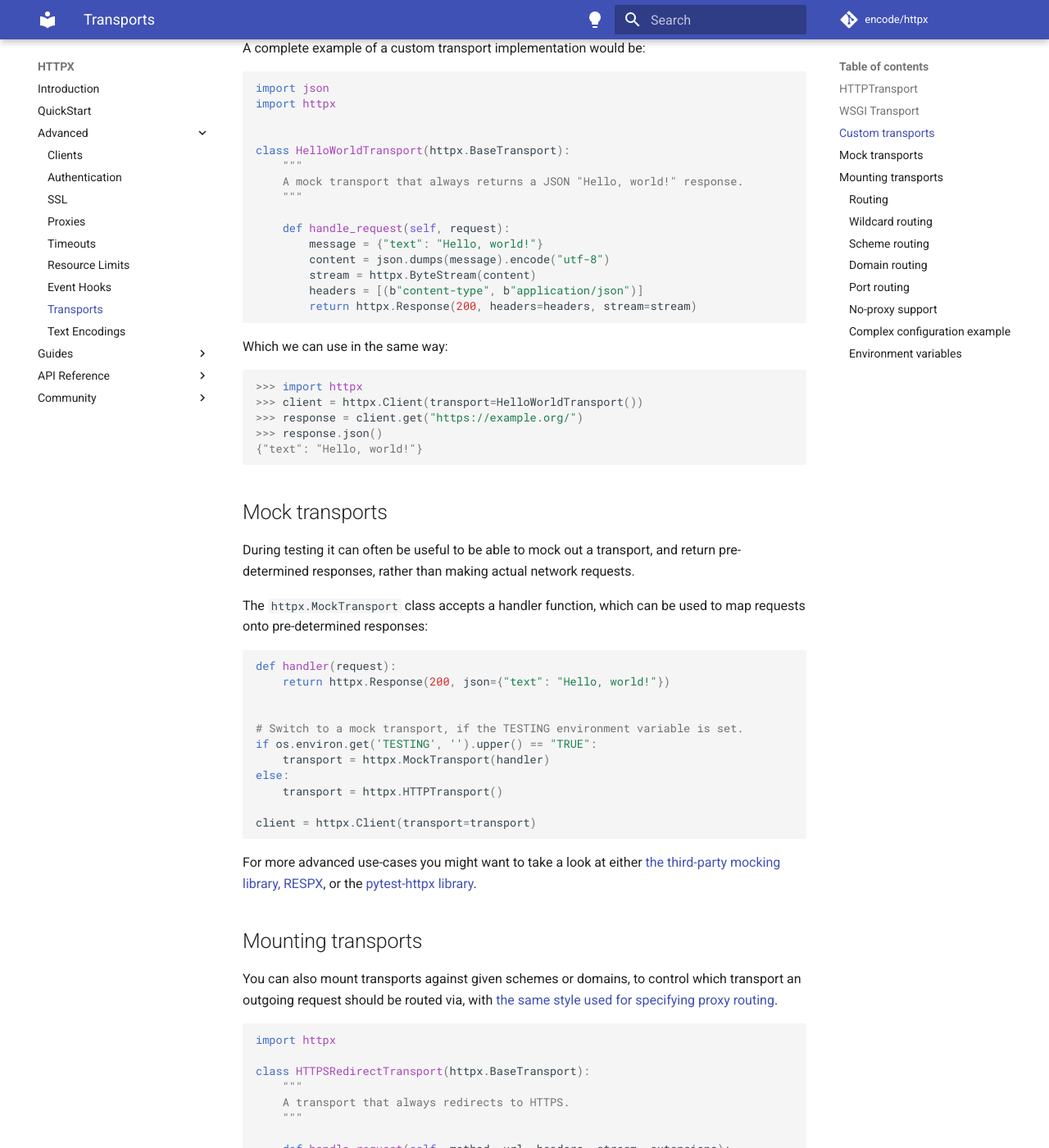
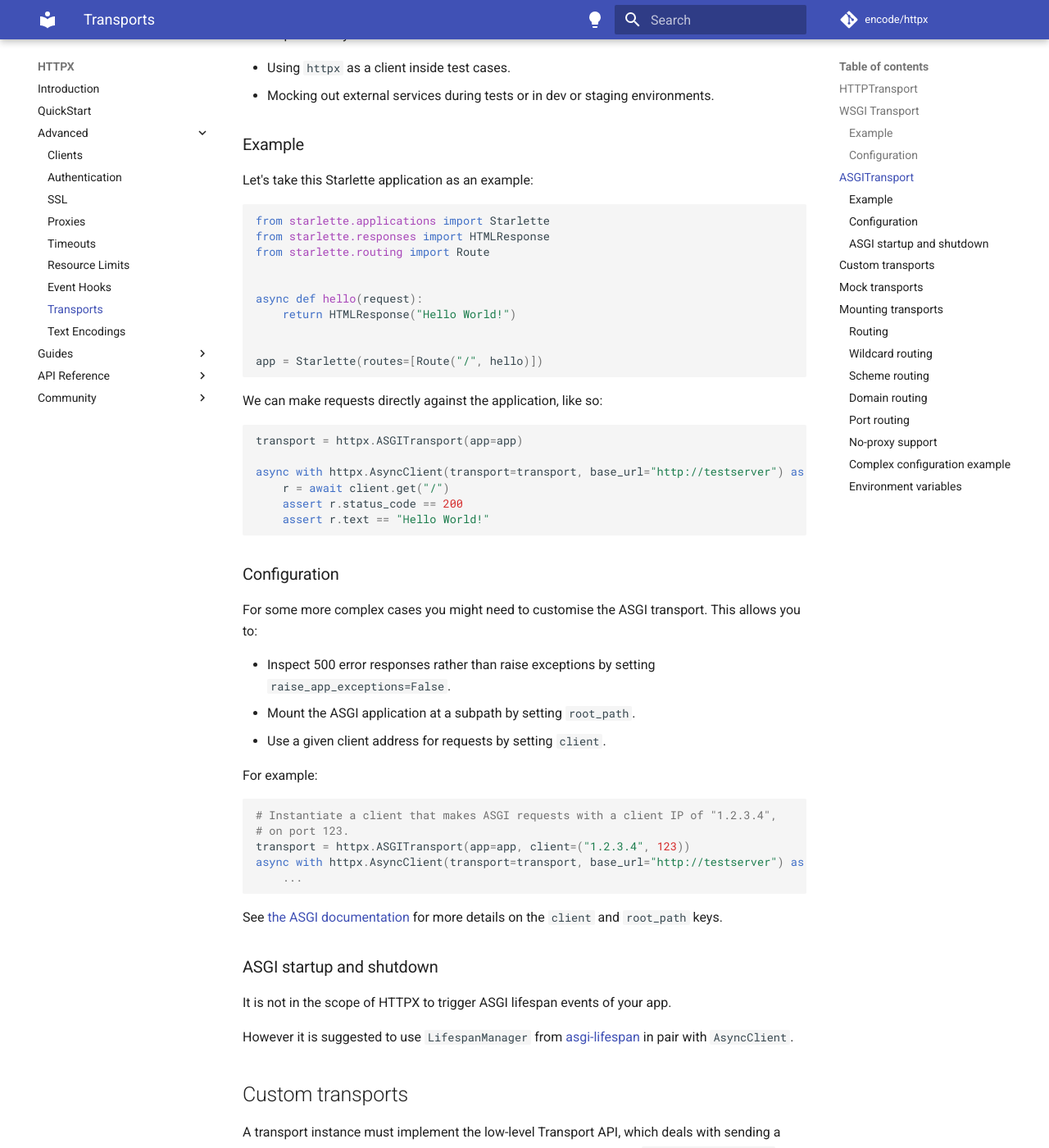
Before and after one commit to CarolinaBentrescas/httpx2, an MkDocs documentation site: the page built from docs/advanced/transports.md, in a window 1280 px wide and 1400 px high, scrolled down 2201 px. Shown: the whole window at 82% size. Built offline with MkDocs 1.6.1 and Material for MkDocs 9.7.7, drawn with Linux system fonts in a browser that asks for light colours; comment, search, counter and statistics services are not loaded; some of the changed text lies outside the part shown.

Commit message:
Deprecate `app=...` in favor of explicit `WSGITransport`/`ASGITransport`. (#3050)
* Deprecate app=... in favour of explicit WSGITransport/ASGITransport

* Linting

* Linting

* Update WSGITransport and ASGITransport docs

* Deprecate app

* Drop deprecation tests

* Add CHANGELOG

* Deprecate 'app=...' shortcut, rather than removing it.

* Update CHANGELOG

* Fix test_asgi.test_deprecated_shortcut

````diff
--- a/docs/advanced/transports.md
+++ b/docs/advanced/transports.md
@@ -42,7 +42,9 @@ You can configure an `httpx` client to call directly into a Python web applicati
 This is particularly useful for two main use-cases:
 
 * Using `httpx` as a client inside test cases.
-* Mocking out external services during tests or in dev/staging environments.
+* Mocking out external services during tests or in dev or staging environments.
+
+### Example
 
 Here's an example of integrating against a Flask application:
 
@@ -57,11 +59,14 @@ app = Flask(__name__)
 def hello():
     return "Hello World!"
 
-with httpx.Client(app=app, base_url="http://testserver") as client:
+transport = httpx.WSGITransport(app=app)
+with httpx.Client(transport=transport, base_url="http://testserver") as client:
     r = client.get("/")
     assert r.status_code == 200
     assert r.text == "Hello World!"
 ```
+
+### Configuration
 
 For some more complex cases you might need to customize the WSGI transport. This allows you to:
 
@@ -77,6 +82,69 @@ transport = httpx.WSGITransport(app=app, remote_addr="1.2.3.4")
 with httpx.Client(transport=transport, base_url="http://testserver") as client:
     ...
 ```
+
+## ASGITransport
+
+You can configure an `httpx` client to call directly into an async Python web application using the ASGI protocol.
+
+This is particularly useful for two main use-cases:
+
+* Using `httpx` as a client inside test cases.
+* Mocking out external services during tests or in dev or staging environments.
+
+### Example
+
+Let's take this Starlette application as an example:
+
+```python
+from starlette.applications import Starlette
+from starlette.responses import HTMLResponse
+from starlette.routing import Route
+
+
+async def hello(request):
+    return HTMLResponse("Hello World!")
+
+
+app = Starlette(routes=[Route("/", hello)])
+```
+
+We can make requests directly against the application, like so:
+
+```python
+transport = httpx.ASGITransport(app=app)
+
+async with httpx.AsyncClient(transport=transport, base_url="http://testserver") as client:
+    r = await client.get("/")
+    assert r.status_code == 200
+    assert r.text == "Hello World!"
+```
+
+### Configuration
+
+For some more complex cases you might need to customise the ASGI transport. This allows you to:
+
+* Inspect 500 error responses rather than raise exceptions by setting `raise_app_exceptions=False`.
+* Mount the ASGI application at a subpath by setting `root_path`.
+* Use a given client address for requests by setting `client`.
+
+For example:
+
+```python
+# Instantiate a client that makes ASGI requests with a client IP of "1.2.3.4",
+# on port 123.
+transport = httpx.ASGITransport(app=app, client=("1.2.3.4", 123))
+async with httpx.AsyncClient(transport=transport, base_url="http://testserver") as client:
+    ...
+```
+
+See [the ASGI documentation](https://asgi.readthedocs.io/en/latest/specs/www.html#connection-scope) for more details on the `client` and `root_path` keys.
+
+### ASGI startup and shutdown
+
+It is not in the scope of HTTPX to trigger ASGI lifespan events of your app.
+
+However it is suggested to use `LifespanManager` from [asgi-lifespan](https://github.com/florimondmanca/asgi-lifespan#usage) in pair with `AsyncClient`.
 
 ## Custom transports
 
````
Also changed, not shown: CHANGELOG.md (+4 -0 lines), docs/async.md (+1 -51 lines), 3 other files.
